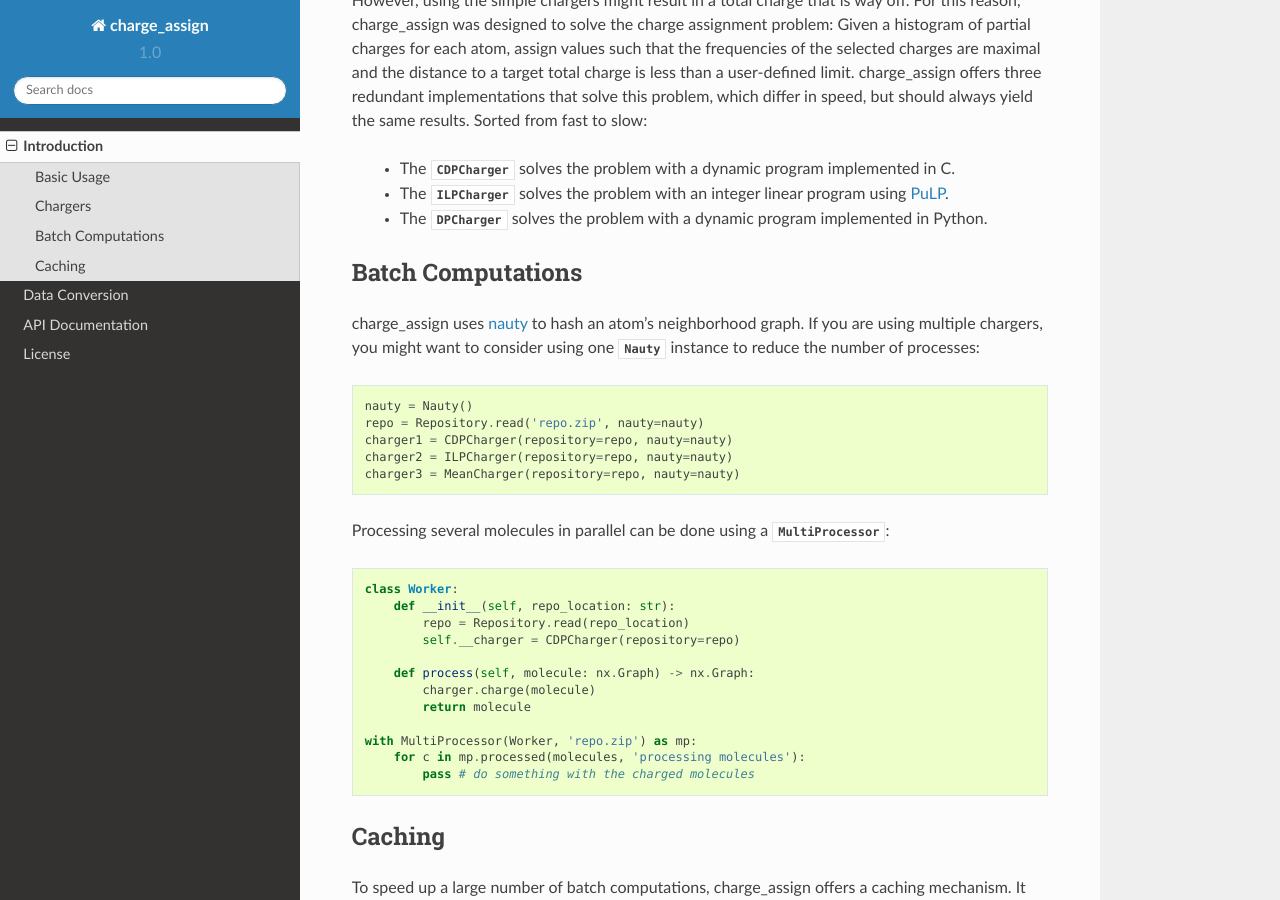
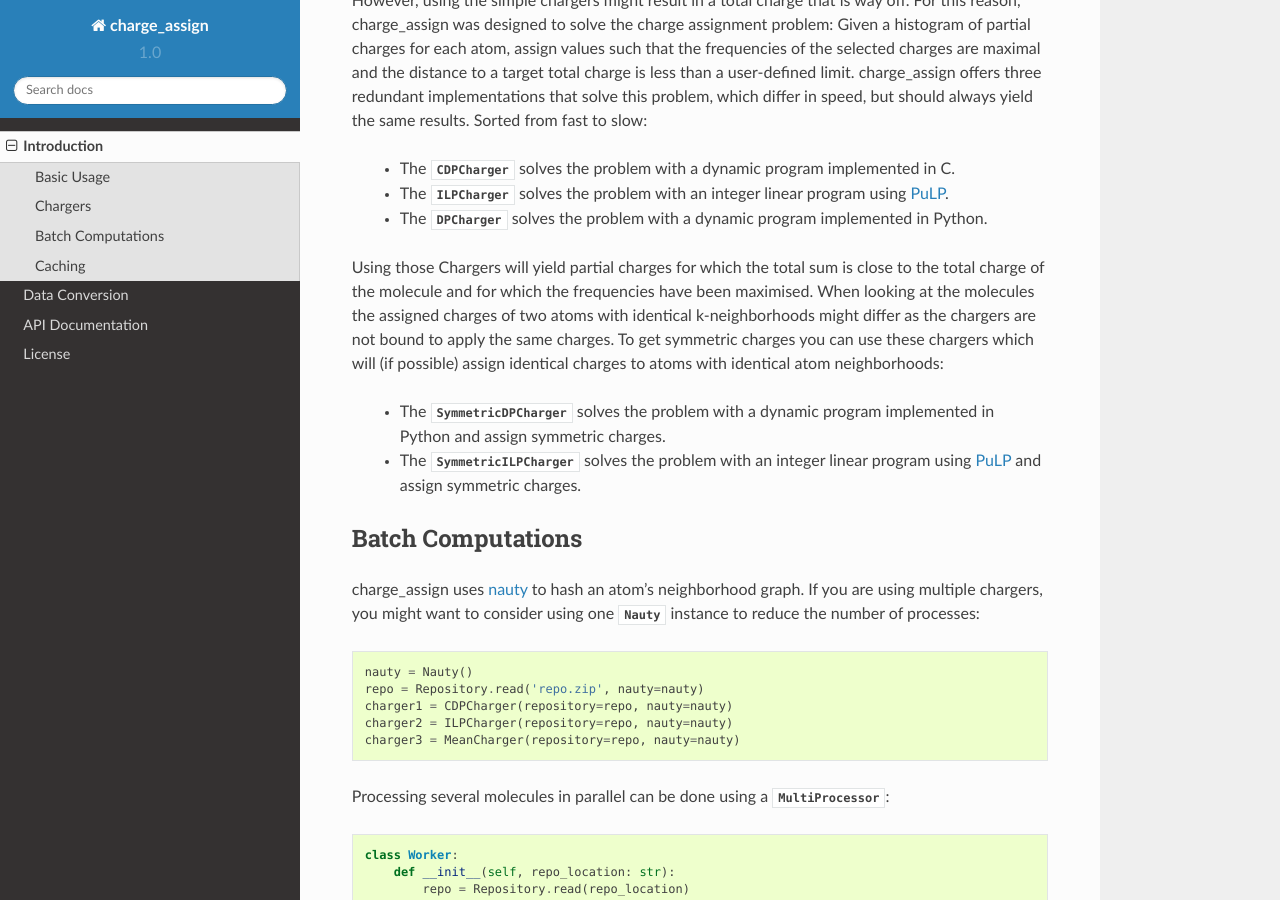
Before and after one commit to MD-Studio/charge_assign, a Sphinx documentation site: the page built from doc/source/intro.rst, in a window 1280 px wide and 900 px high, scrolled down 1224 px. Built offline with Sphinx 7.4.7 and the Read the Docs theme 2.0.0, drawn with Linux system fonts in a browser that asks for light colours.

Commit message:
Added Symmetric Chargers to Dokumentation

```diff
--- a/doc/source/intro.rst
+++ b/doc/source/intro.rst
@@ -41,6 +41,11 @@ However, using the simple chargers might result in a total charge that is way of
     * The :class:`ILPCharger <charge.chargers.ILPCharger>` solves the problem with an integer linear program using `PuLP <https://pythonhosted.org/PuLP/>`_.
     * The :class:`DPCharger <charge.chargers.DPCharger>` solves the problem with a dynamic program implemented in Python.
 
+Using those Chargers will yield partial charges for which the total sum is close to the total charge of the molecule and for which the frequencies have been maximised. When looking at the molecules the assigned charges of two atoms with identical k-neighborhoods might differ as the chargers are not bound to apply the same charges. To get symmetric charges you can use these chargers which will (if possible) assign identical charges to atoms with identical atom neighborhoods:
+
+    * The :class:`SymmetricDPCharger <charge.chargers.SymmetricDPCharger>` solves the problem with a dynamic program implemented in Python and assign symmetric charges.
+    * The :class:`SymmetricILPCharger <charge.chargers.SymmetricILPCharger>` solves the problem with an integer linear program using `PuLP <https://pythonhosted.org/PuLP/>`_ and assign symmetric charges.
+
 Batch Computations
 ------------------
 
```
